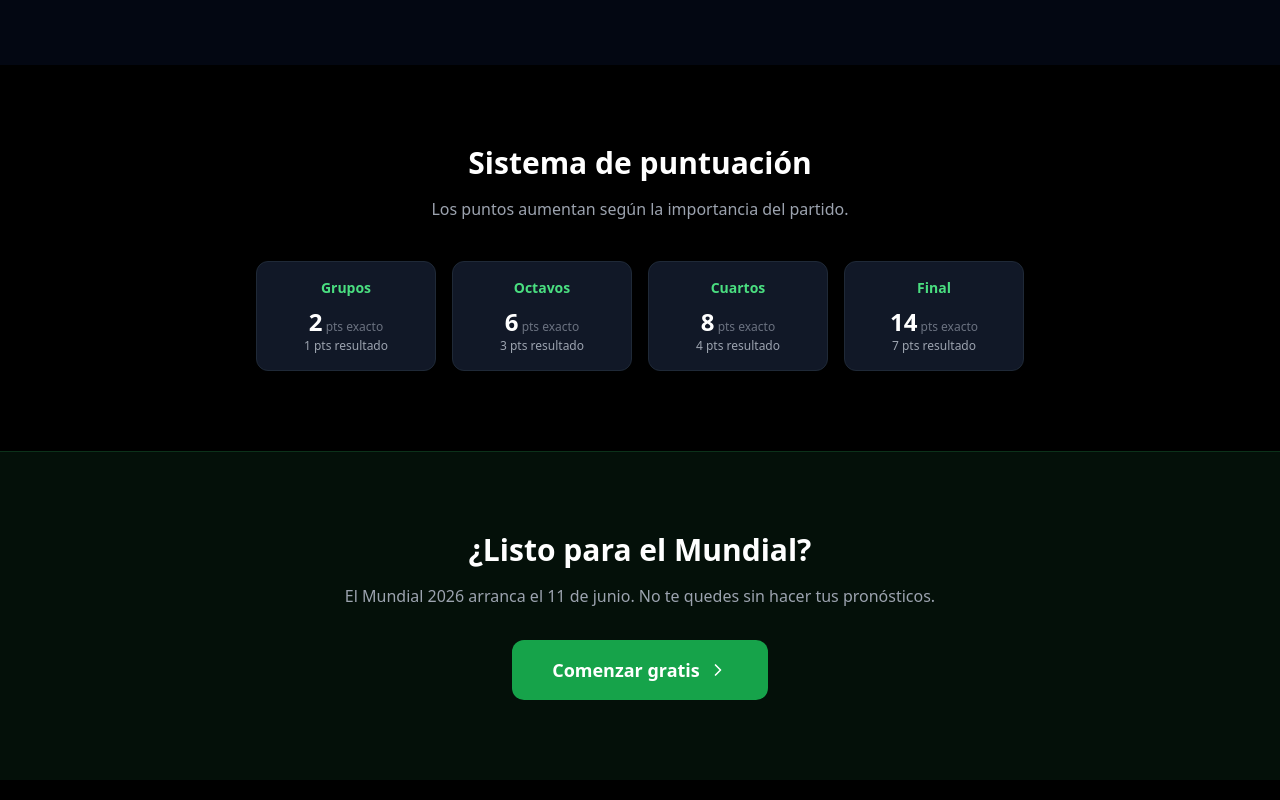
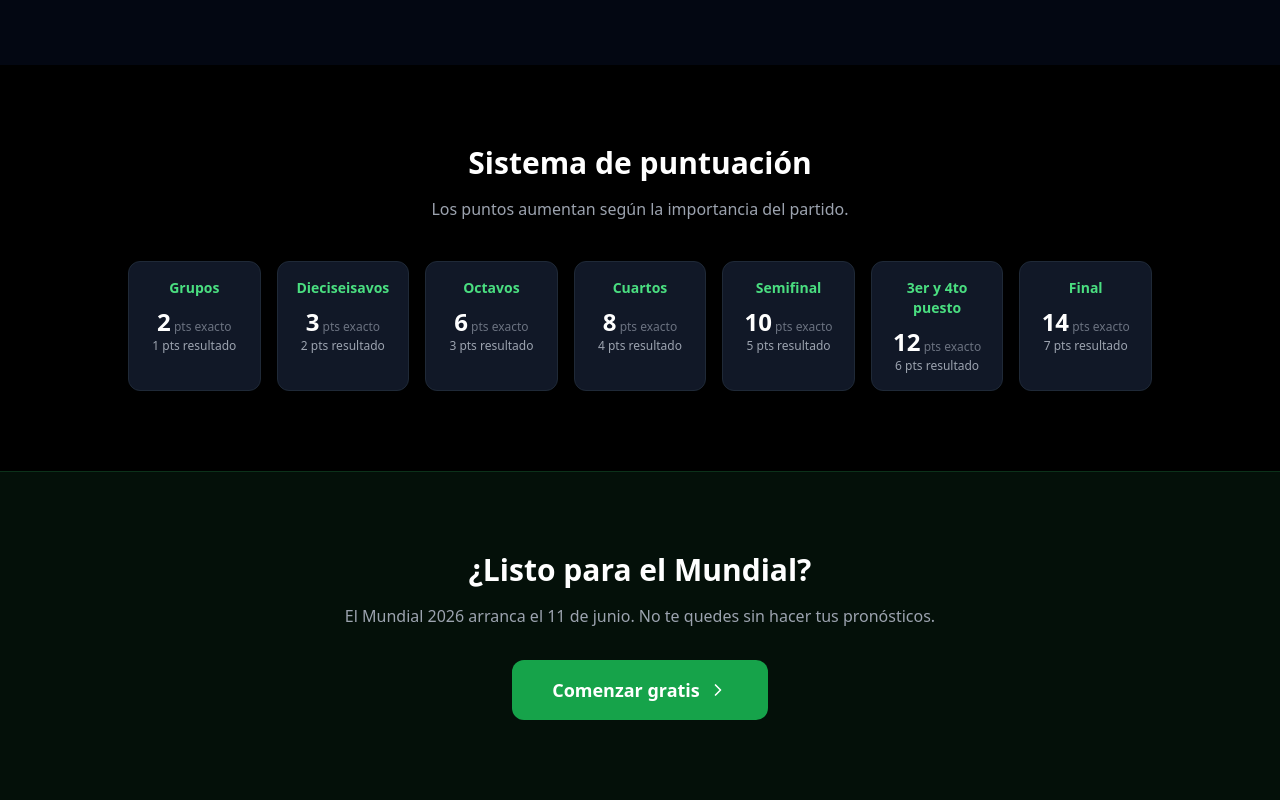
Before and after one commit to sposadal1/kickdraft-app, a Next.js app: page / in a window 1280 px wide. Shown: the part 1081-1881 px from the top of the page. Built offline with nearby package versions, Linux system fonts and the light colour scheme.

Commit message:
Fix: Show all 7 tournament phases in the scoring system section
Co-authored-by: sposadal1 <225760785+sposadal1@users.noreply.github.com>

```diff
--- a/src/app/page.tsx
+++ b/src/app/page.tsx
@@ -80,15 +80,18 @@ export default function HomePage() {
 
       {/* Sistema de puntos */}
       <section className="py-20 px-4">
-        <div className="max-w-3xl mx-auto text-center">
+        <div className="max-w-5xl mx-auto text-center">
           <h2 className="text-3xl font-bold mb-4">Sistema de puntuación</h2>
           <p className="text-gray-400 mb-10">Los puntos aumentan según la importancia del partido.</p>
-          <div className="grid grid-cols-2 md:grid-cols-4 gap-4">
+          <div className="grid grid-cols-2 sm:grid-cols-3 md:grid-cols-4 lg:grid-cols-7 gap-4">
             {[
-              { fase: 'Grupos', resultado: 1, exacto: 2 },
-              { fase: 'Octavos', resultado: 3, exacto: 6 },
-              { fase: 'Cuartos', resultado: 4, exacto: 8 },
-              { fase: 'Final', resultado: 7, exacto: 14 },
+              { fase: 'Grupos',           resultado: 1, exacto: 2  },
+              { fase: 'Dieciseisavos',    resultado: 2, exacto: 3  },
+              { fase: 'Octavos',          resultado: 3, exacto: 6  },
+              { fase: 'Cuartos',          resultado: 4, exacto: 8  },
+              { fase: 'Semifinal',        resultado: 5, exacto: 10 },
+              { fase: '3er y 4to puesto', resultado: 6, exacto: 12 },
+              { fase: 'Final',            resultado: 7, exacto: 14 },
             ].map((item) => (
               <div key={item.fase} className="bg-gray-900 border border-gray-800 rounded-xl p-4">
                 <div className="text-verde-400 font-bold text-sm mb-2">{item.fase}</div>
```
